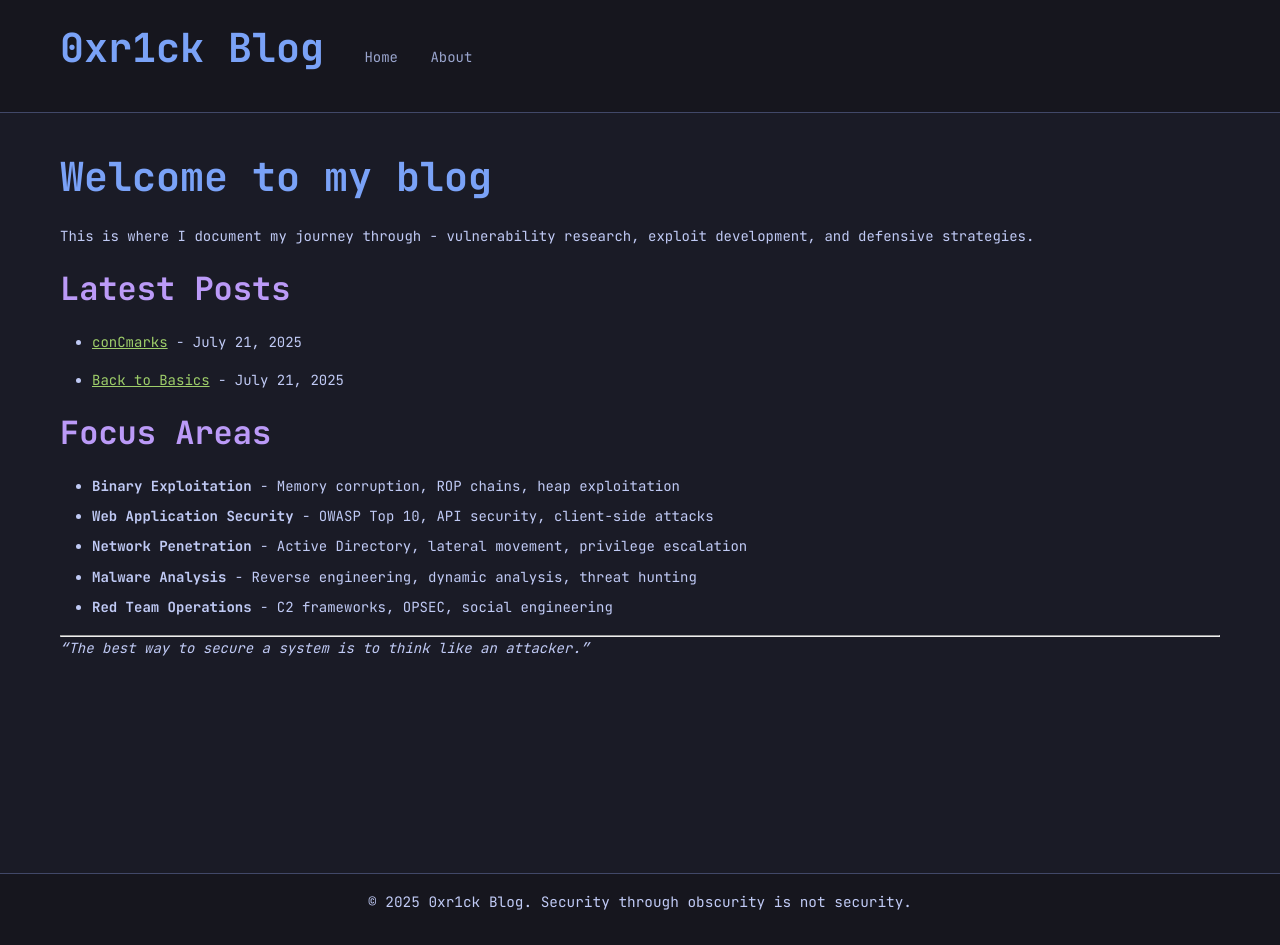
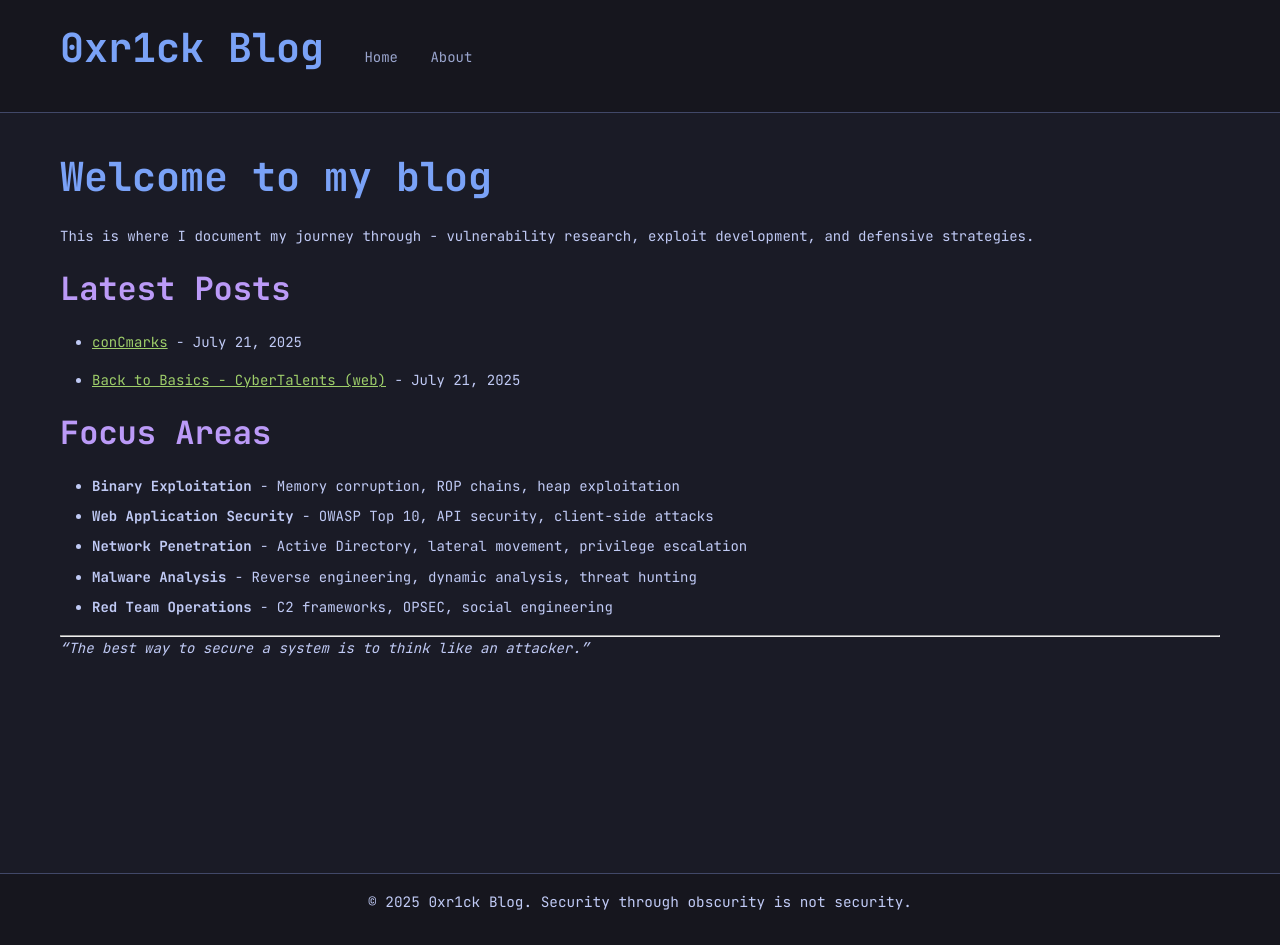
Before and after one commit to 0xr1ck/0xr1ck.github.io, a Jekyll site: the page built from index.md, in a window 1280 px wide. Built offline with Jekyll 4.4.1, drawn with Linux system fonts in a browser that asks for light colours.

Commit message:
Update 2025-07-21-back-to-basics.md

```diff
--- a/_posts/cybertalents/2025-07-21-back-to-basics.md
+++ b/_posts/cybertalents/2025-07-21-back-to-basics.md
@@ -1,9 +1,11 @@
 ---
 layout: post
-title: "Back to Basics"
+title: "Back to Basics - CyberTalents (web)"
 date: 2025-07-21
 categories: [Web]
 ---
+
+# Back to Basics - CyberTalents (web)
 
 brief `Light up the darkness`
 
```
